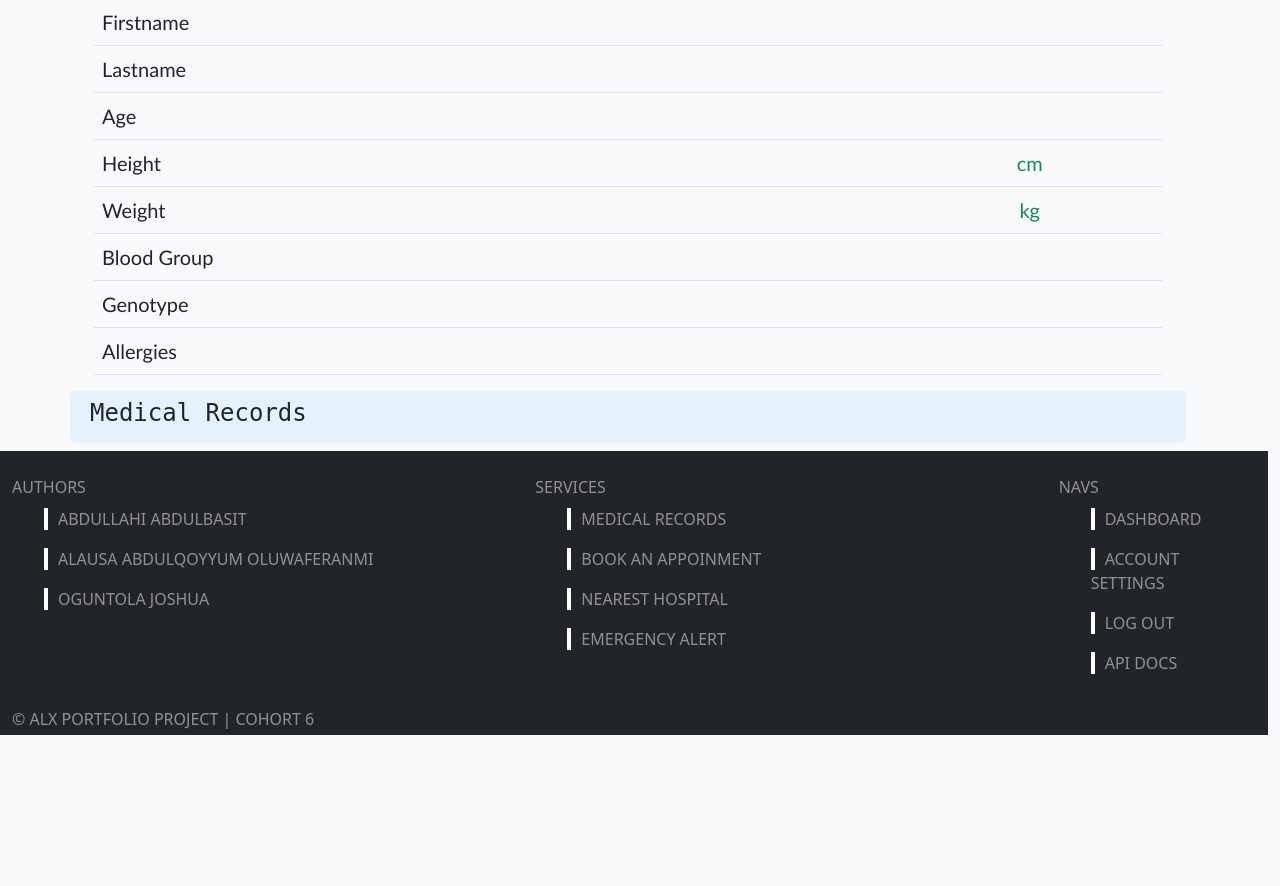
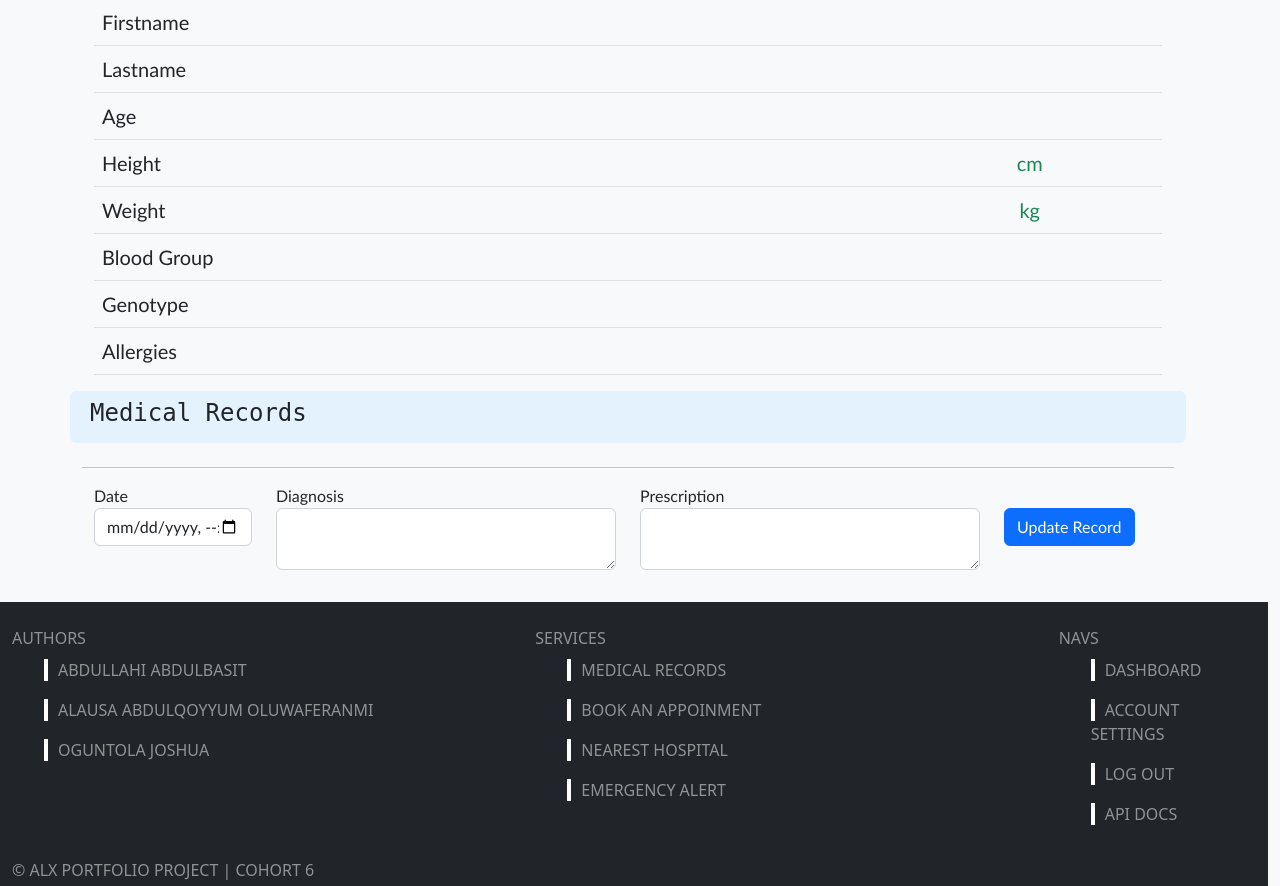
Before and after one commit to Alausa2001/Salvator, a Flask app: page /dashboard in a window 1280 px wide. Shown: the part 369-1255 px from the top of the page. Before the commit the page ends 1104 px from the top, so only its background shows below. Run offline with Flask 2, Linux system fonts and the light colour scheme; the visitor is signed in with stand-in values (Sample User, id 1); data that the repository does not hold is empty; some libraries are stand-ins or nearby versions.

Commit message:
Medical record features added

```diff
--- a/web_app/app.py
+++ b/web_app/app.py
@@ -1,13 +1,16 @@
+from web_app.config import Config
 from web_app.auth import bp
 from web_app.blog import bg
 from flask import Flask
+from flask_wtf.csrf import CSRFProtect
 
 
 app = Flask(__name__)
-app.config['SECRET_KEY'] = '3ff31a6c7ebd7c9773b8de18bc8ddb13'
+app.config.from_object(Config)
 app.register_blueprint(bg)
 app.register_blueprint(bp)
 
+csrf = CSRFProtect(app)
 
 app.add_url_rule('/', endpoint='home')
 
--- a/web_app/blog.py
+++ b/web_app/blog.py
@@ -1,12 +1,24 @@
-from web_app.auth import load_logged_in_user
 import functools
-from flask import abort, Blueprint, flash, g, redirect, render_template, session, url_for
-from web_app.forms import BiodataForm
+from flask import abort, Blueprint, flash, g, redirect, render_template, session, url_for, jsonify
+from web_app.forms import BiodataForm, MedicalRecordForm
 import requests
 
 
 bg = Blueprint('blog', __name__)
 
+
+def send_to_database(url, data, msg):
+    """ Send data to the url passed """
+    # Update the database with the new data
+    requests.post(url, json=data)
+    flash(msg, 'success')
+    return redirect(url_for('blog.dashboard'))
+
+def flash_error(error_msg):
+    """ Flash the error messages passed as an argument """
+    if error_msg != {}:
+        for field, msg in error_msg.items():
+            flash(f'{field.upper()} : {msg[0]}', category='danger')
 
 def login_required(view):
     """ Decorator to check if user is available or Not"""
@@ -31,6 +43,9 @@ def home():
 def dashboard():
     """ Display user informations """
     bioform = BiodataForm()
+    record = MedicalRecordForm()
+    username = session['username']
+    # BIODATA UPDATE
     if bioform.validate_on_submit():
         bio = {
             'first_name': bioform.firstname.data,
@@ -42,17 +57,29 @@ def dashboard():
             'weight': bioform.weight.data,
             'allergies': bioform.allergies.data
         }
-        username = session['username']
+        bio_msg = f'Your biodata has been successfully updated! 🌟'
+        url = f'http://web-02.feranmi.tech/api/v1/biodata/{username}'
         # Update the database with the biodata
-        url = f'http://web-02.feranmi.tech/api/v1/biodata/{username}'
-        response = requests.post(url, json=bio)
-        # load_logged_in_user()
-        flash(f'Your biodata has been successfully updated! 🌟', 'success')
+        send_to_database(url=url, data=bio, msg=bio_msg)
+    if g.user['biodata'].get('alert'):
+        flash_error(bioform.errors)
+    # RECORD UPDATE
+    if record.validate_on_submit():
+        print(record.date.data)
+        obj = jsonify({
+            'date': record.date.data,
+            'diagnosis': record.diagnosis.data,
+            'prescription': record.prescription.data
+        })
+        new_record = obj.json
+        record_msg = f'The new record is added successfully! 🌟'
+        record_url = f'http://web-02.feranmi.tech/api/v1/record/{username}'
+        # Update the database with the new record
+        send_to_database(url=record_url, data=new_record, msg=record_msg)
         return redirect(url_for('blog.dashboard'))
-    if bioform.errors != {}:
-        for field, msg in bioform.errors.items():
-            flash(f'{field.upper()} : {msg[0]}', category='danger')
-    return render_template('blog/dashboard.html', bioform=bioform)
+    if record.errors != {} and record.is_submitted():
+        flash_error(record.errors)
+    return render_template('blog/dashboard.html', bioform=bioform, record=record)
 
 
 @bg.route('/account', strict_slashes=False)
--- a/web_app/forms.py
+++ b/web_app/forms.py
@@ -1,6 +1,6 @@
-from flask_wtf import FlaskForm
-from wtforms import StringField, PasswordField, SubmitField, EmailField, IntegerField, FloatField
-from wtforms.validators import Length, DataRequired, Email, EqualTo, NumberRange
+from flask_wtf import FlaskForm, RecaptchaField
+from wtforms import StringField, PasswordField, SubmitField, EmailField, IntegerField, FloatField, TextAreaField, DateTimeLocalField
+from wtforms.validators import Length, DataRequired, Email, EqualTo, NumberRange, InputRequired
 
 
 class LoginForm(FlaskForm):
@@ -8,6 +8,7 @@ class LoginForm(FlaskForm):
     username = StringField(label='Username', validators=[DataRequired(), Length(min=2, max=30)])
     email = EmailField(label="Email address", validators=[DataRequired(), Email()])
     password = PasswordField(label='Password', validators=[DataRequired(), Length(min=6)])
+    recaptcha = RecaptchaField()
     submit = SubmitField(label='LOGIN')
 
 
@@ -31,3 +32,11 @@ class BiodataForm(FlaskForm):
     genotype = StringField(label='Genotype', validators=[DataRequired()])
     bloodgroup = StringField(label='Blood Group', validators=[DataRequired()])
     submit = SubmitField(label='Update Biodata')
+
+
+class MedicalRecordForm(FlaskForm):
+    """ Medical Record Form: A flaskform instance to generate A medical record update form """
+    date = DateTimeLocalField(label='Date', validators=[InputRequired()])
+    diagnosis = TextAreaField(label='Diagnosis', validators=[DataRequired()])
+    prescription = TextAreaField(label='Prescription', validators=[DataRequired()])
+    submit = SubmitField(label='Update Record')
--- /dev/null
+++ b/web_app/requirements.txt
@@ -0,0 +1,6 @@
+pip3 install flask
+pip3 install flask-wtf
+pip3 install email_validator
+pip3 install requests
+pip install python-dotenv
+pip3 freeze
--- a/web_app/static/styles.css
+++ b/web_app/static/styles.css
@@ -13,6 +13,7 @@ body {
 .l-blue {
   background-color: #e3f2fd;
 }
+
   /* Navigation/Header */
 header {
     background-color: #e3f2fd;
--- a/web_app/templates/auth/login.html
+++ b/web_app/templates/auth/login.html
@@ -27,8 +27,8 @@
          {{ form.password.label(class="form-label fs-4 d-block mb-2") }}
          {{ form.password(class="form-control", placeholder="Password") }}
        </div>
-
-       <div class="mb-3">
+        {{ form.recaptcha}}
+       <div class="mb-3 mt-2">
          {{ form.submit(class="btn btn-success btn-lg w-100 mt-2") }}
        </div>
 
--- a/web_app/templates/base.html
+++ b/web_app/templates/base.html
@@ -72,6 +72,11 @@
     {% block content %}
         <!-- Contents goes in here  -->
     {% endblock %}
+    {% block script %}
+        <!-- script section here  -->
+        <script src='https://www.google.com/recaptcha/api.js' async defer></script>
+    {% endblock %}
+
     <footer class="container-fluid bg-dark text-white-50 row">
             <div class="col-5 mb-2 mt-4">AUTHORS
                 <ul>
--- a/web_app/templates/blog/dashboard.html
+++ b/web_app/templates/blog/dashboard.html
@@ -36,7 +36,7 @@
                 <h4>Biodata</h4>
             </div>
             <div class="row mt-2 trech">
-                <form action="" method="POST" class="needs-validation" novalidate>
+                <form action="" method="POST" class="needs-validation">
                     {% if g.user['biodata'].get('alert') %}
                     <div class="form-group mb-3">
                         {{ bioform.hidden_tag() }}
@@ -86,18 +86,32 @@
                 <h4>Medical Records</h4>
             </div>
             <div class="row mt-2 trech">
-            {% if g.user['records'].get('alert') %}
-                <p> There should be a form here</p>
-            {% else %}
-                {% for key, value in g.user['records'].items() %}
-                    <div class="h6 col-md-4">
-                       {{ key.upper()}}
+                <table class="table table-hover table-responsive">
+                    {% for record in g.user['records'] %}
+                    <tr><td>{{ record.get('date') }}</td><td>{{ record.get('diagnosis') }}</td><td>{{ record.get('prescription') }}</td></tr>
+                    {% endfor %}
+                </table>
+                <hr>
+                <form action="" method="POST" class="form-group mb-3">
+                    <div class="row mb-3">
+                        {{ record.hidden_tag() }}
+                        <div class="col-md-2">
+                            {{ record.date.label }}
+                            {{ record.date(class='form-control') }}
+                        </div>
+                        <div class="col-md-4">
+                            {{ record.diagnosis.label }}
+                            {{ record.diagnosis(class='form-control') }}
+                        </div>
+                        <div class="col-md-4">
+                            {{ record.prescription.label }}
+                            {{ record.prescription(class='form-control') }}
+                        </div>
+                        <div class="col-md-2 mt-4">
+                            {{ record.submit(class='btn btn-primary')}}
+                        </div>
                     </div>
-                    <ul class="col-md-8">
-                        <li> {{ value }} </li>
-                    </ul>
-                {% endfor %}
-            {% endif %}
+                </form>
             </div>
         </div>
     </div>
```
Also changed, not shown: web_app/config.py (added, +15 -0 lines), web_app/setup.py (added, +11 -0 lines), 2 other files.
